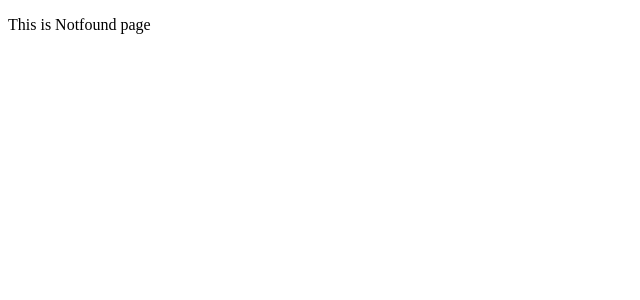
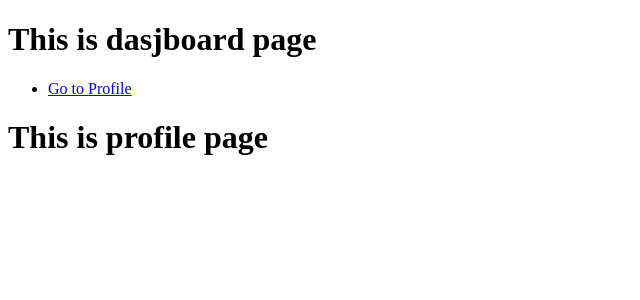
Before and after one commit to CHANDAN-su/reactApplication, a React (Vite) app: page /dashboard/profile in a window 1280 px wide. Shown: the top 300 px of the page, without its empty margins (0-640 px from the left). Built offline with nearby package versions, Linux system fonts and the light colour scheme.

Commit message:
createBrowserRouter : shouldRevalidate (Function)
Determines whether the loader should be called again when the route is revisited.

```diff
--- /dev/null
+++ b/Component/RecatRouterDom/Hooks/ShouldRevalidate.jsx
@@ -0,0 +1,67 @@
+import React from 'react'
+import { createBrowserRouter, RouterProvider, Outlet, Link } from "react-router-dom";
+
+const Home = () => <h1>This is Home Page</h1>;
+
+const Dashbboard = () => {
+    return (
+        <>
+            <h1>This is dasjboard page</h1>
+            <nav>
+                <ul>
+                    <li>
+                        <Link to="profile">Go to Profile</Link>
+                    </li>
+                </ul>
+            </nav>
+            <Outlet/>
+        </>
+    )
+}
+
+const Profile = () => <h1>This is profile page</h1>;
+
+const FetchData = async () =>  {
+    console.log("Fetching data for Profile...");;
+    return {
+        name: "Chandan Thakur",
+        age: 20
+    }
+}
+
+const router  =  createBrowserRouter([
+{
+    path: "/",
+    element: <Home/>
+},
+{
+    path: "/dashboard",
+    element: <Dashbboard/>,
+    children: [
+        {
+            path: "profile",
+            element: <Profile/>,
+            loader: FetchData,
+            shouldRevalidate: ({currentUrl, nextUrl, defaultShouldRevalidate  }) => {
+                console.log("Current Url:", currentUrl.pathname);
+                console.log("Next Url:", nextUrl.pathname);
+
+                if (currentUrl.pathname.startsWith("/dashboard") && nextUrl.pathname.startsWith("/dashboard")) {
+                    console.log("Skipping revalidation.");
+                    return false;
+                }
+            }
+        }
+    ]
+}
+])
+
+function ShouldRevalidate() {
+  return (
+    <>
+        <RouterProvider router={router} />
+    </>
+  )
+}
+
+export default ShouldRevalidate
--- a/src/App.jsx
+++ b/src/App.jsx
@@ -27,6 +27,7 @@ import RelativeNavigation from "../Component/RecatRouterDom/Hooks/RelativeNaviga
 import FormPage from "../Component/RecatRouterDom/FormPage";
 import FormUser from "../Component/RecatRouterDom/FormUser";
 import LazyLoadingcreateBrowserRouter  from "../Component/RecatRouterDom/Hooks/LazyLoading/LazyLoading";
+import ShouldRevalidate from "../Component/RecatRouterDom/Hooks/ShouldRevalidate";
 import reactLogo from './assets/react.svg'
 import viteLogo from '/vite.svg'
 import './App.css'
@@ -227,7 +228,8 @@ function App() {
       {/* <RouterProvider router={router} /> */}
       {/* <RouterProvider router={router2} /> */}
 
-      <LazyLoadingcreateBrowserRouter />
+      {/* <LazyLoadingcreateBrowserRouter /> */}
+      <ShouldRevalidate/>
 
     </>
   )
```
